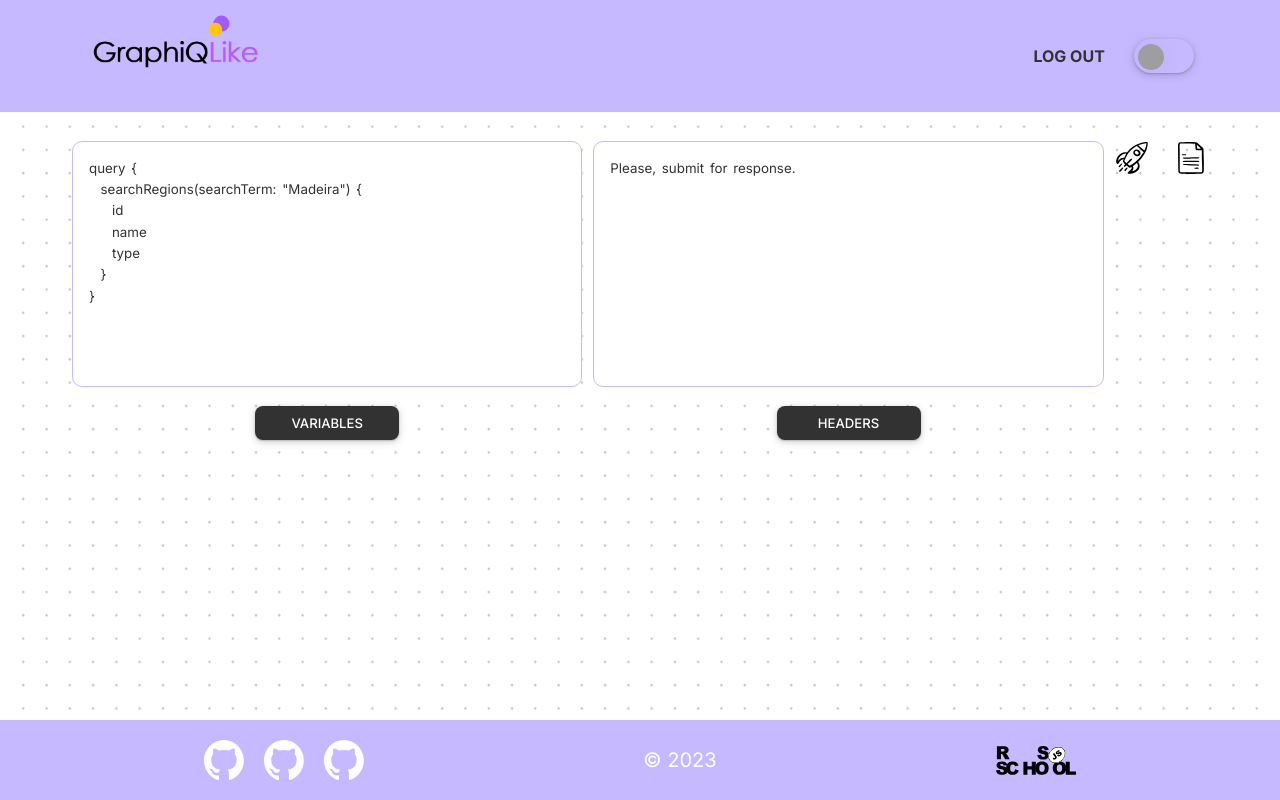
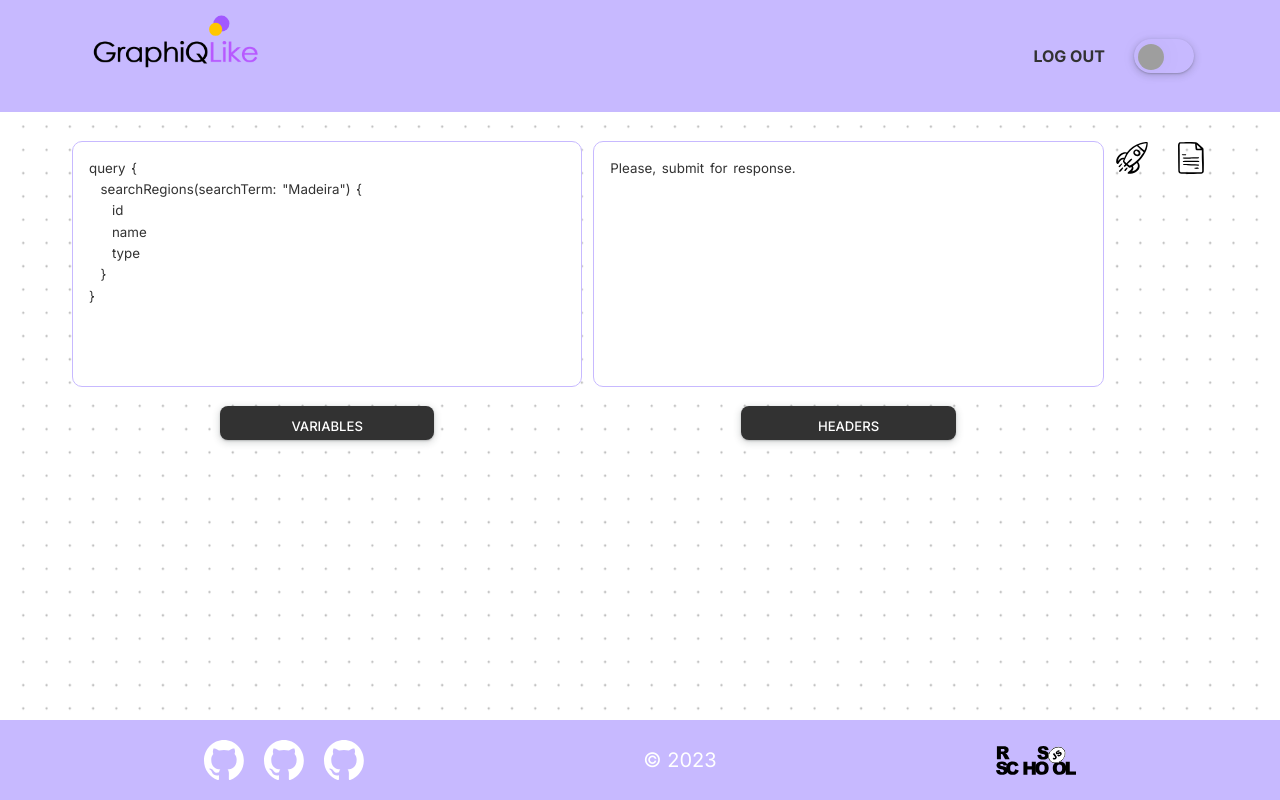
Before and after one commit to elukashova/graphiql-app, a React (Vite) app: page /editor in a window 1280 px wide. Built offline with nearby package versions, Linux system fonts and the light colour scheme; no server answers; sample sign-in values are in the browser's storage; grey boxes are pictures that could not be loaded.

Commit message:
fix: fix bug with docs icon

```diff
--- a/src/pages/Graphiql/Docs/Docs.module.css
+++ b/src/pages/Graphiql/Docs/Docs.module.css
@@ -11,7 +11,7 @@
   text-align: center;
   height: 2rem;
   position: relative;
-  z-index: 9999;
+  z-index: 998;
 }
 
 .docs.active {
@@ -22,7 +22,7 @@
   text-align: center;
   height: 2rem;
   position: relative;
-  z-index: 998;
+  z-index: 9999;
 }
 
 .docs:hover .book {
--- a/src/pages/Graphiql/Docs/Docs.tsx
+++ b/src/pages/Graphiql/Docs/Docs.tsx
@@ -88,7 +88,7 @@ const Docs: React.FC = (): JSX.Element => {
     <>
       <div className={styles['docs-container']}>
         <button
-          className={`${styles.docs} ${schema !== null ? styles.active : ''}`}
+          className={`${styles.docs} ${isDocs ? styles.active : ''}`}
           type="button"
           onClick={handleClick}
         >
--- a/src/pages/Graphiql/Docs/Schema/ComponentsSchema.module.css
+++ b/src/pages/Graphiql/Docs/Schema/ComponentsSchema.module.css
@@ -15,6 +15,7 @@ body {
   z-index: 9998;
   overflow-wrap: break-word;
   word-wrap: break-word;
+  font-size: 14px;
 }
 
 .schema {
--- a/src/pages/Graphiql/Graphiql.module.css
+++ b/src/pages/Graphiql/Graphiql.module.css
@@ -24,4 +24,8 @@
     gap: 3vw;
     padding: calc(1rem + 1vw) calc(0.5rem);
   }
+
+  .container {
+    width: 90%;
+  }
 }
--- a/src/pages/Graphiql/Headers/Headers.module.css
+++ b/src/pages/Graphiql/Headers/Headers.module.css
@@ -4,12 +4,12 @@
 
 .title {
   min-width: max-content;
-  width: calc(5rem + 5vw);
+  width: calc(7rem + 8vw);
   margin-top: 0.5rem;
   height: calc(1rem + 1.4vw);
   border: none;
   outline: none;
-  padding: 0.3rem 0.5rem;
+  padding: calc(0.3rem + 0.5vw);
   font-size: calc(0.5rem + 0.4vw);
   text-transform: uppercase;
   cursor: pointer;
--- a/src/pages/Graphiql/Variables/Variables.module.css
+++ b/src/pages/Graphiql/Variables/Variables.module.css
@@ -4,12 +4,12 @@
 
 .title {
   min-width: max-content;
-  width: calc(5rem + 5vw);
+  width: calc(7rem + 8vw);
   margin-top: 0.5rem;
   height: calc(1rem + 1.4vw);
   border: none;
   outline: none;
-  padding: 0.3rem 0.5rem;
+  padding: calc(0.3rem + 0.5vw);
   font-size: calc(0.5rem + 0.4vw);
   text-transform: uppercase;
   cursor: pointer;
```
